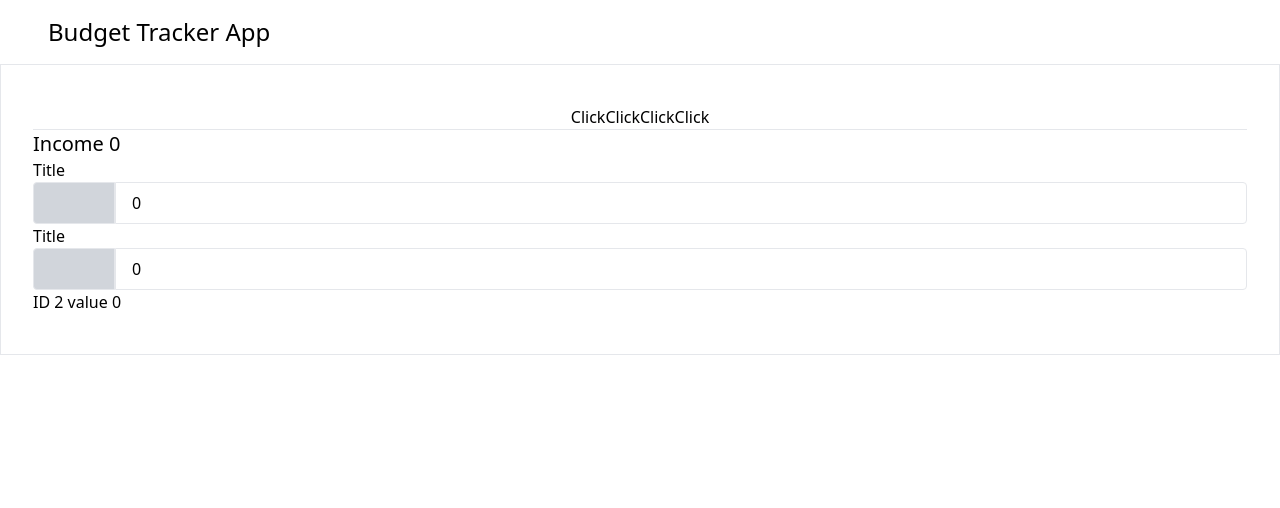
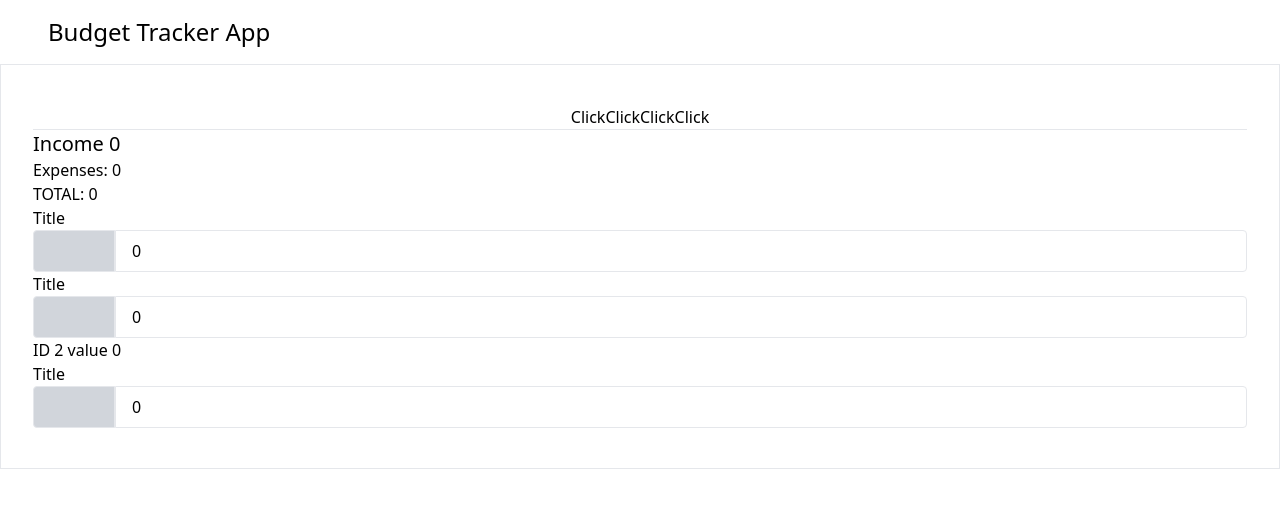
Before and after one commit to totallycrow/budget-tracker-app, a React (Create React App) app: page / in a window 1280 px wide. Shown: the top 508 px of the page. Built offline with nearby package versions, Linux system fonts and the light colour scheme.

Commit message:
code cleanup and add comments

```diff
--- a/src/App.js
+++ b/src/App.js
@@ -4,16 +4,35 @@ import { useState, useEffect } from "react";
 const values = "Monthly Wages";
 
 function App() {
-  const [test, setTest] = useState(0);
-  const [inputIncomes, setInputIncomes] = useState([0, 0]);
+  const [total, setTotal] = useState(0);
+
+  const [expenses, setExpenses] = useState(0);
+  const [incomes, setIncomes] = useState(0);
+
+  const [inputIncomes, setInputIncomes] = useState([0, 0, 0]);
+  const [inputExpenses, setInputExpenses] = useState([0, 0, 0]);
+
+  const income = "income";
+  const expense = "expense";
 
   // Listen for income inputs change
   useEffect(() => {
-    setTest(parseInt(inputIncomes[0]) + parseInt(inputIncomes[1]));
-  }, [inputIncomes]);
+    setTotal(
+      parseInt(inputIncomes[0]) +
+        parseInt(inputIncomes[1]) -
+        parseInt(inputIncomes[2])
+    );
+    setIncomes(inputIncomes[0] + inputIncomes[1]);
+    setExpenses(parseInt(inputExpenses[0]) + parseInt(inputExpenses[1]));
+  }, [inputIncomes, inputExpenses]);
 
-  const onInputChange = (id, value) => {
-    let processedValue;
+  // Listen for income/expense change to re-render totals
+  useEffect(() => {
+    setTotal(incomes);
+  }, [incomes, expenses]);
+
+  const onInputChange = (id, value, type) => {
+    if (type === "income") {
       const incomesInput = inputIncomes.slice();
 
       value === ""
@@ -33,6 +52,24 @@ function App() {
 
       console.log(incomesInput);
       setInputIncomes(incomesInput);
+    } else {
+      const exp = inputExpenses.slice();
+
+      value === ""
+        ? (exp[id - 1] = parseInt(0))
+        : (exp[id - 1] = parseInt(value));
+
+      console.log("initial array" + exp[0] + exp[1] + exp[2] + exp[3]);
+      console.log(exp);
+
+      console.log(id);
+      console.log(value);
+
+      console.log(exp[0]);
+      console.log(exp[1]);
+
+      setInputExpenses(exp);
+    }
   };
 
   return (
@@ -48,12 +85,13 @@ function App() {
           </div>
         </div>
         <div className="app-body">
-          <h2>Income {test}</h2>
-          <ItemList onInputChange={onInputChange} id={1} />
-
-          <ItemList onInputChange={onInputChange} id={2} />
+          <h2>Income {incomes}</h2> Expenses: {expenses}
+          <h3>TOTAL: {total}</h3>
+          <ItemList onInputChange={onInputChange} id={1} type={income} />
+          <ItemList onInputChange={onInputChange} id={2} type={income} />
         </div>
         <p>ID 2 value {inputIncomes[1]}</p>
+        <ItemList onInputChange={onInputChange} id={3} type={income} />
       </div>
     </div>
   );
--- a/src/components/ItemList.js
+++ b/src/components/ItemList.js
@@ -1,11 +1,11 @@
 import React from "react";
 import { useState, useEffect } from "react";
 
-const ItemList = ({ id, onInputChange }) => {
+const ItemList = ({ id, onInputChange, type }) => {
   const [inputValue, setInputValue] = useState(0);
 
   useEffect(() => {
-    onInputChange(id, inputValue);
+    onInputChange(id, inputValue, type);
   }, [inputValue]);
 
   return (
```
Lines whose indentation alone changed are shown as unchanged.
